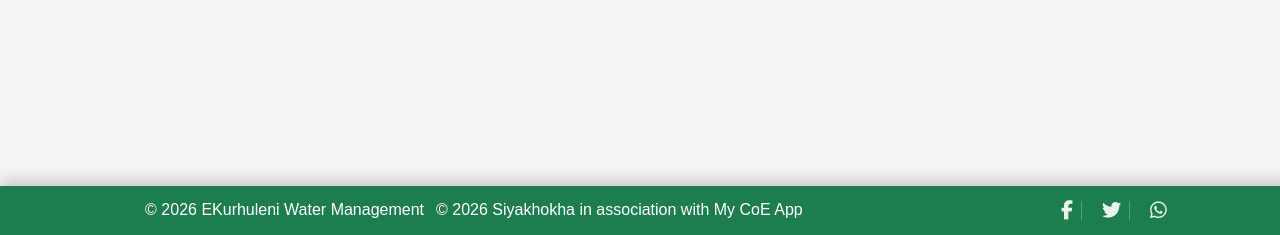
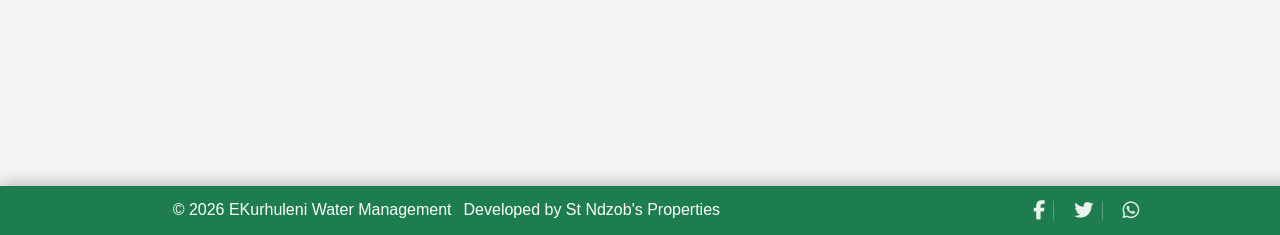
Before and after one commit to SiyaJNdzobs/aquaserve, a Django app: page / in a window 1280 px wide. Shown: the part 565-800 px from the top of the page. Run offline with Django 5.2, Linux system fonts and the light colour scheme.

Commit message:
Footer update

```diff
--- a/core/templates/core/base.html
+++ b/core/templates/core/base.html
@@ -53,7 +53,7 @@ function toggleMenu() {
 <footer class="footer">
     <div class="footer-left">
         <p>© 2026 EKurhuleni Water Management</p>
-        <p>© 2026 Siyakhokha in association with My CoE App</p>
+        <p>Developed by St Ndzob's Properties</p>
     </div>
 
     <div class="footer-social">
```
